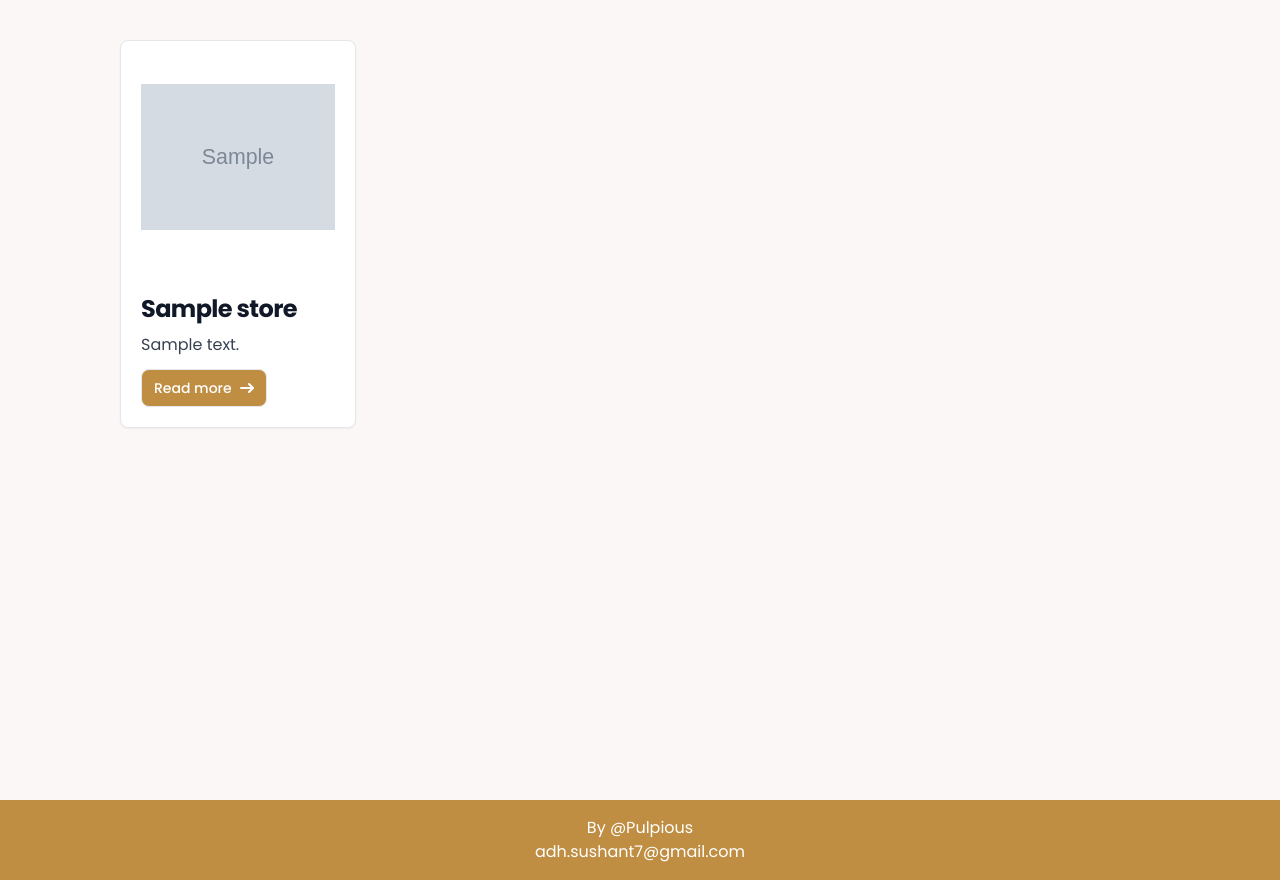
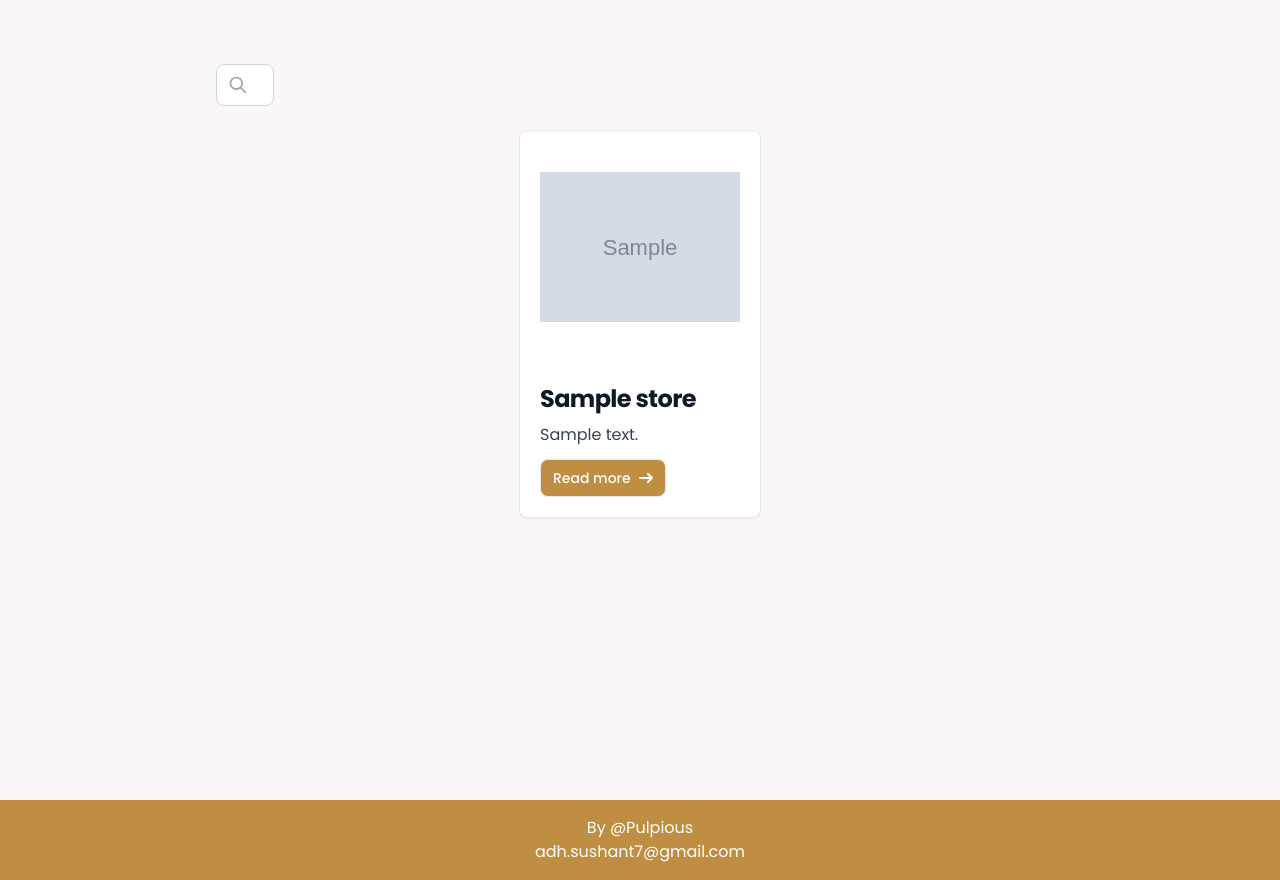
Before and after one commit to SushantAdh07/lugacious, a Laravel app: page /search-store in a window 1280 px wide. Shown: the part 81-961 px from the top of the page. Run offline with Laravel 12, Linux system fonts and the light colour scheme; tables that the repository leaves empty hold one stand-in row (values such as "Sample post"); grey boxes marked "Sample" are stand-in pictures; style sheets or scripts are compiled from the project's sources.

```diff
--- a/app/Http/Controllers/Frontend/HomeController.php
+++ b/app/Http/Controllers/Frontend/HomeController.php
@@ -21,6 +21,8 @@ class HomeController extends Controller
         $results = Store::where('store_name', 'like', "%{$search}%")
             ->get();
 
+
+
         return view('frontend.store.search', compact('results', 'search'));
     }
 }
--- a/resources/views/frontend/Body/hero.blade.php
+++ b/resources/views/frontend/Body/hero.blade.php
@@ -14,18 +14,22 @@
 
             <div class="relative flex items-center">
                 <form action="{{ route('search.store') }}" method="GET" class="relative">
+                    <!-- Search Icon (now just decorative) -->
                     <div class="absolute inset-y-0 left-0 pl-3 flex items-center pointer-events-none">
                       <svg class="h-5 w-5 text-gray-400" fill="none" stroke="currentColor" viewBox="0 0 24 24">
                         <path stroke-linecap="round" stroke-linejoin="round" stroke-width="2" d="M21 21l-6-6m2-5a7 7 0 11-14 0 7 7 0 0114 0z"></path>
                       </svg>
                     </div>
 
+                    <!-- Search Input -->
                     <input
                       type="text"
                       name="search"
                       placeholder="Search..."
                       class="w-full py-2 pl-10 pr-4 border border-gray-300 rounded-lg focus:ring-2 focus:ring-blue-500 focus:border-blue-500 focus:outline-none transition-all duration-200"
                     >
+
+                    <!-- Submit Button (hidden but allows Enter key submission) -->
                     <button type="submit" class="hidden">Search</button>
                   </form>
             </div>
--- a/resources/views/frontend/Store/search.blade.php
+++ b/resources/views/frontend/Store/search.blade.php
@@ -2,6 +2,27 @@
 @section('hero')
 <div class="min-h-screen bg-[#FAF7F6] flex flex-col items-center px-4 py-8 sm:px-6 sm:py-10">
 <div class="w-full grid grid-cols-1 xs:grid-cols-2 sm:grid-cols-3 lg:grid-cols-4 gap-4 sm:gap-6 md:gap-8 px-2 sm:px-4 md:px-6 lg:px-8 xl:px-24">
+    <div class="w-full max-w-md ml-auto py-6 px-24">
+
+        <div class="relative flex items-center">
+            <form action="{{ route('search.store') }}" method="GET" class="relative">
+                <div class="absolute inset-y-0 left-0 pl-3 flex items-center pointer-events-none">
+                  <svg class="h-5 w-5 text-gray-400" fill="none" stroke="currentColor" viewBox="0 0 24 24">
+                    <path stroke-linecap="round" stroke-linejoin="round" stroke-width="2" d="M21 21l-6-6m2-5a7 7 0 11-14 0 7 7 0 0114 0z"></path>
+                  </svg>
+                </div>
+
+                <input
+                  type="text"
+                  name="search"
+                  placeholder="Search..."
+                  class="w-full py-2 pl-10 pr-4 border border-gray-300 rounded-lg focus:ring-2 focus:ring-blue-500 focus:border-blue-500 focus:outline-none transition-all duration-200"
+                >
+                <button type="submit" class="hidden">Search</button>
+              </form>
+        </div>
+      </div>
+</div>
     @foreach ($results as $store)
         <div class="bg-white border border-gray-200 rounded-lg shadow-sm dark:bg-gray-800 dark:border-gray-700 hover:shadow-md transition-shadow">
             <a href="{{ route('store-details', $store->id) }}" class="block">
```
